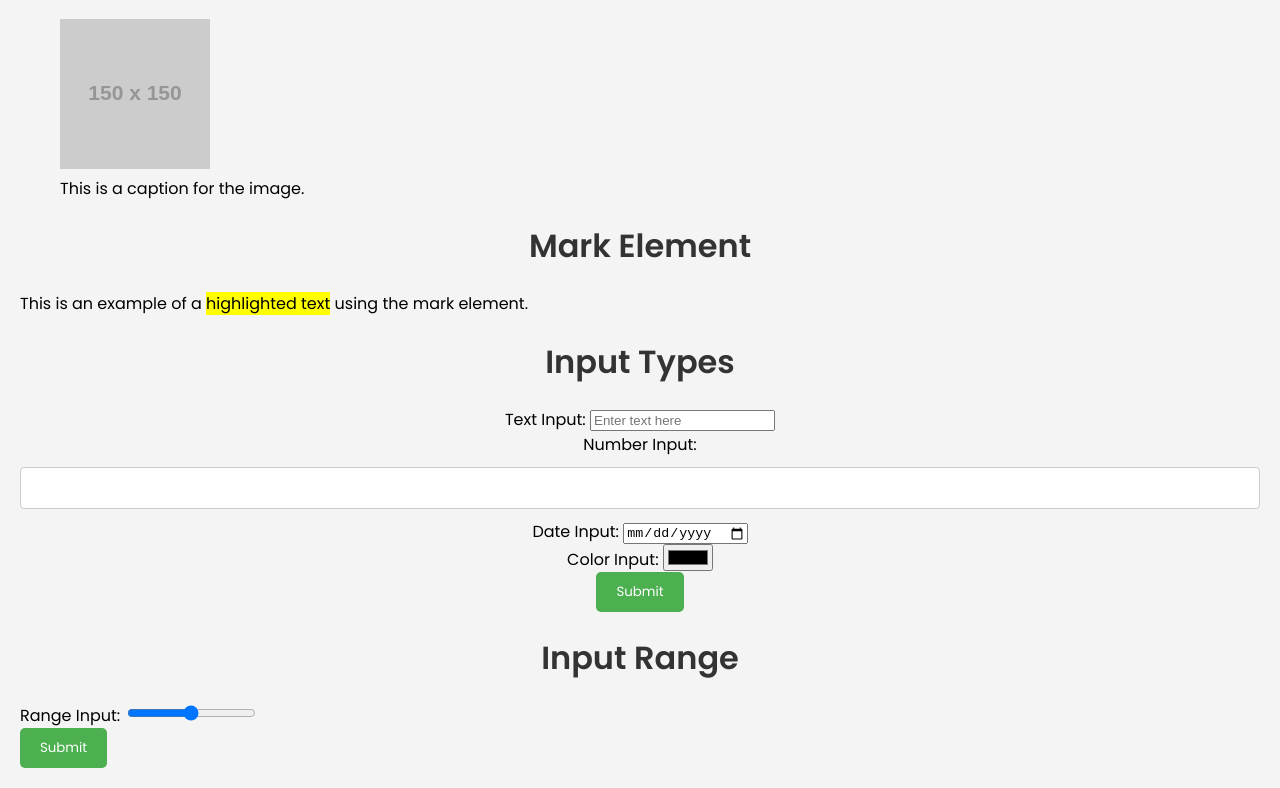
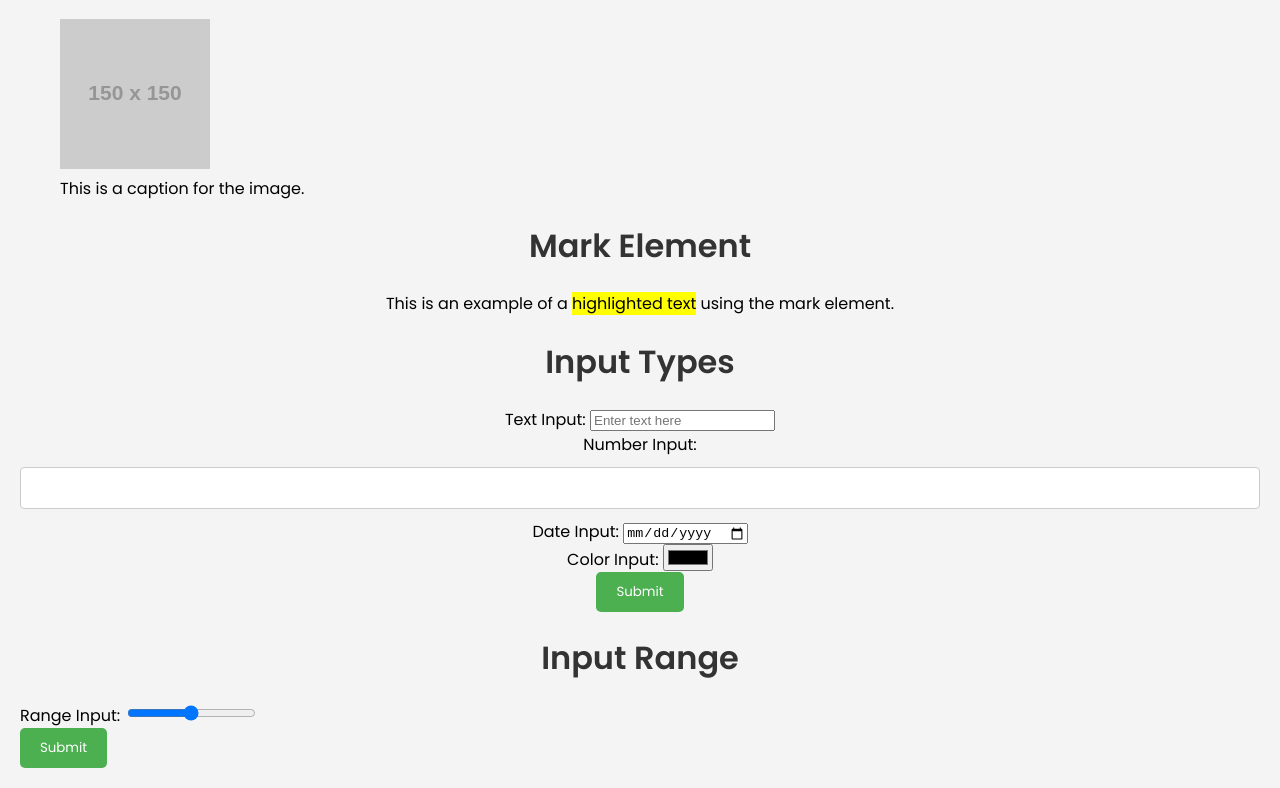
Before and after one commit to jayror0/test, a plain HTML site: page index.html in a window 1280 px wide. Shown: the part 4041-4829 px from the top of the page. Drawn offline with Linux system fonts and the light colour scheme; placeholder pictures from the web are drawn by us.

Commit message:
changes to branch2

```diff
--- a/index.html
+++ b/index.html
@@ -152,7 +152,7 @@ console.log(greet('World'));</code></pre>
     </figure>
 
     <h1>Mark Element</h1>
-    <p>This is an example of a <mark>highlighted text</mark> using the mark element.</p>
+    <p style="text-align: center;">This is an example of a <mark>highlighted text</mark> using the mark element.</p>
 
     <h1>Input Types</h1>
     <form style="text-align: center;">
```
